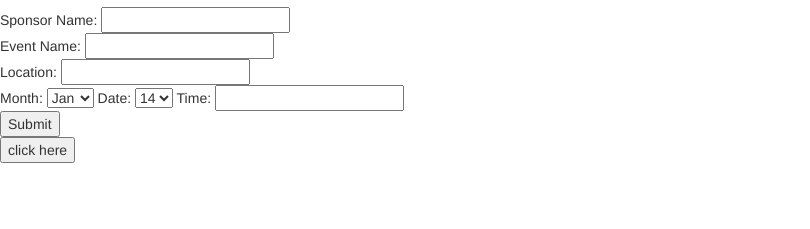
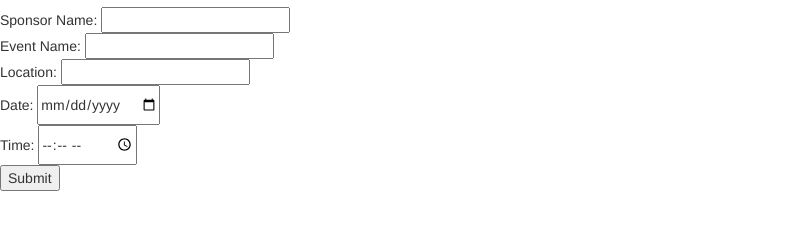
Before and after one commit to jayzhang929/VTHack-What-s-Happen, a website: page index.html in a window 1280 px wide. Shown: the part 63-292 px from the top of the page, without its empty margins (0-810 px from the left). Drawn offline with nearby package versions, Linux system fonts and the light colour scheme; files that its build step writes are made by us from their sources; no server answers; files whose address does not match are found by name.

Commit message:
uses real date and time picker now

```diff
--- a/index.html
+++ b/index.html
@@ -1,4 +1,4 @@
-<!doctype html>
+<!DOCTYPE html>
 <html>
   <head>
     <title>Events Social</title>
@@ -15,28 +15,10 @@
       Sponsor Name: <input type="text" name="username"> <br />
       Event Name: <input type="text" name="eventname"> <br />
       Location: <input type="text" name="location"> <br />
-
-      Month:
-      <select name="month">
-        <option value="1">Jan</option>
-        <option value="2">Feb</option>
-        <option value="3">Mar</option>
-        <option value="4">Apr</option>
-      </select>
-
-      Date:
-      <select name="date">
-        <option value="14">14</option>
-        <option value="15">15</option>
-        <option value="16">16</option>
-      </select>
-
-      Time: <input type="text" name="time">
-      <br />
+      Date: <input type="date" name="date"> <br />
+      Time: <input type="time" name="time"> <br />
       <input type="submit">
     </form>
-
-    <button onclick="myFunction()">click here</button>
 
     <ul id="textUpdate">
     </ul>
--- a/js/index.js
+++ b/js/index.js
@@ -3,12 +3,9 @@ function form_run(){
   var form = document.forms.form;
   eventname = form.eventname.value;
   username = form.username.value;
-  month = form.month.value;
+  loc = form.location.value;
   date = form.date.value;
   time = form.time.value;
-  loc = form.location.value;
-  timere = time.split(/(\d+)/);
-  console.log(timere)
   if(eventname === "" || username === "" || loc === ""){
     return;
   }
@@ -16,7 +13,7 @@ function form_run(){
     "username": username,
     "eventname": eventname,
     "location": loc,
-    "date": new Date(2015, month, date, parseInt(timere[1]), parseInt(timere[3]))
+    "date": new Date(date + " " + time)
   };
   socket.emit("submit", data);
 }
@@ -25,6 +22,7 @@ function form_run(){
 socket.on('news', function(data){
   //$('#content').append(data);
   var year, month, date, time;
+  $('#textUpdate').empty();
   for(var index=0; index<data.length; index++){
     var dateFieldBreakDown = data[index].DateField.split(/(\d+)/);
     year = dateFieldBreakDown[1];
--- a/main.js
+++ b/main.js
@@ -34,7 +34,6 @@ io.on('connection', function(socket){
     });
   });
   socket.on('submit', function(data){
-    console.log(data);
     users.insert({name: data.username, EventName: data.eventname, Loc: data.location, DateField: new Date(data.date)});
     users.find({ 'DateField' : { $gt: today } }, { sort: { 'DateField': 1 } }, function(err, data) {
       socket.emit('news', data);
```
